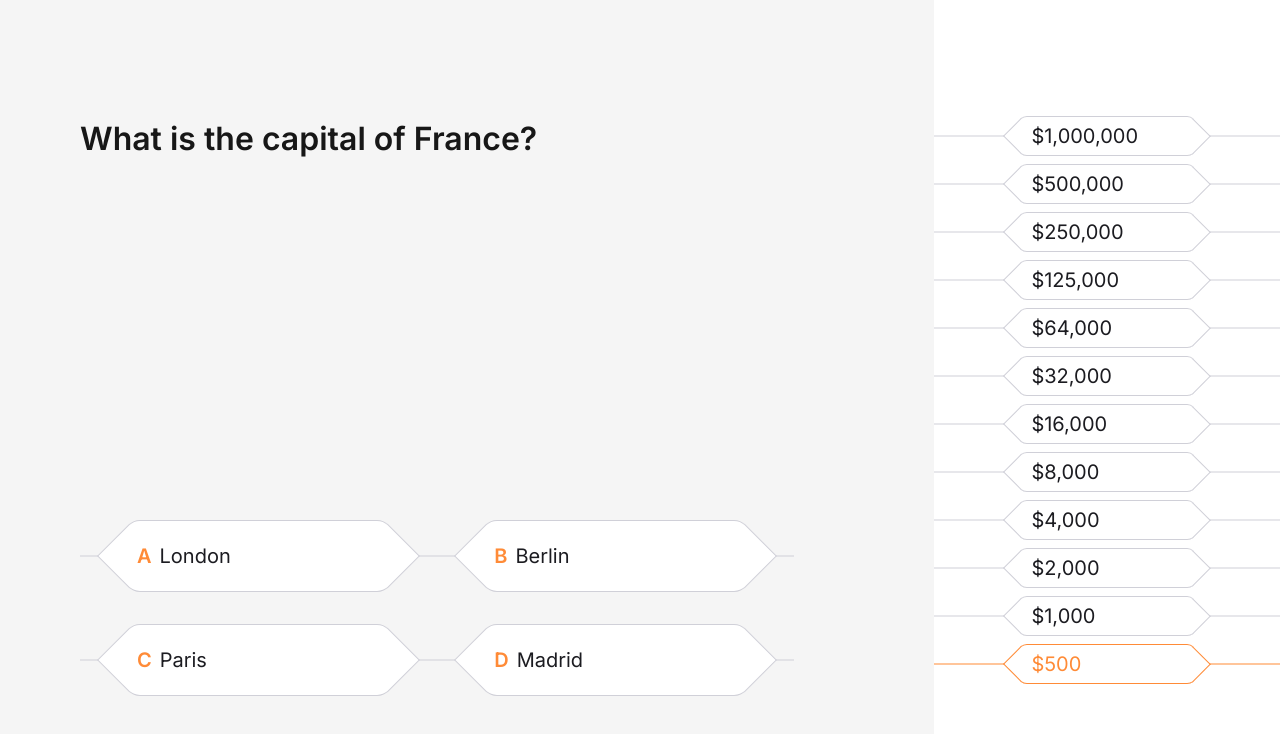
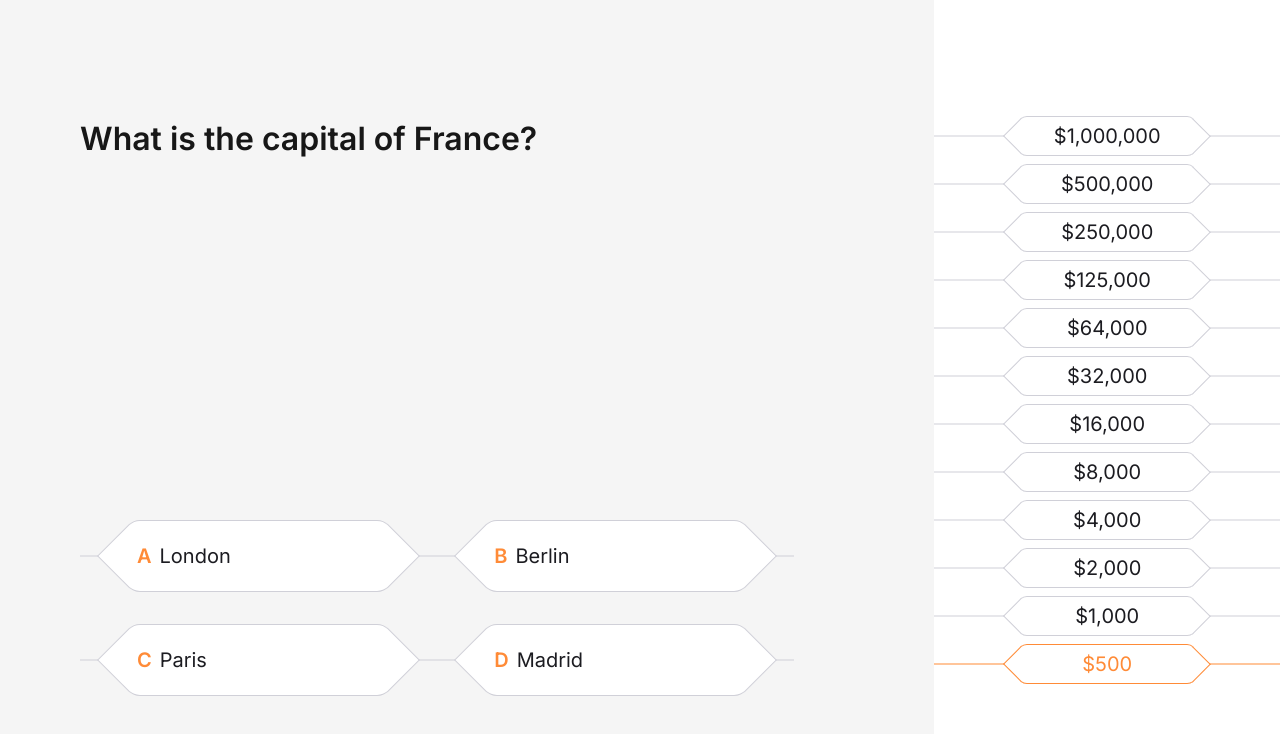
Before and after one commit to Hotpick/nextjs-game, a Next.js app: page /game in a window 1280 px wide. Shown: the top 734 px of the page. Built offline with nearby package versions, Linux system fonts and the light colour scheme.

Commit message:
update hexagon cell, fix text position in sidebar

```diff
--- a/src/app/game/page.tsx
+++ b/src/app/game/page.tsx
@@ -72,15 +72,17 @@ export default function GamePage() {
               <AnswerOption
                 key={answer.id}
                 state={answerStates[answer.id] ?? "inactive"}
+                letter={
+                  <span className={styles.letterBadge}>
+                    {LETTERS[idx] ?? String(idx + 1)}
+                  </span>
+                }
                 onClick={() => {
                   handleAnswer(answer);
                 }}
                 disabled={isAnswering}
               >
-                <span className={styles.letterBadge}>
-                  {LETTERS[idx] ?? String(idx + 1)}
-                </span>
-                <span>{answer.text}</span>
+                {answer.text}
               </AnswerOption>
             </div>
           ))}
--- a/src/components/Game/AnswerOption.tsx
+++ b/src/components/Game/AnswerOption.tsx
@@ -9,6 +9,7 @@ type AnswerOptionProps = {
   onClick: () => void;
   disabled?: boolean;
   children: React.ReactNode;
+  letter?: React.ReactNode;
 };
 
 type StateColors = {
@@ -45,6 +46,7 @@ const AnswerOption = ({
   onClick,
   disabled = false,
   children,
+  letter,
 }: AnswerOptionProps) => {
   const buttonStyles = {
     "--button-border-color": COLORS[state].border,
@@ -58,6 +60,7 @@ const AnswerOption = ({
       disabled={disabled}
       className={styles.root}
       style={buttonStyles}
+      prefix={letter}
     >
       {children}
     </HexagonLineCell>
--- a/src/components/HexagonLineCell/HexagonLineCell.module.css
+++ b/src/components/HexagonLineCell/HexagonLineCell.module.css
@@ -66,6 +66,14 @@
   background-color: var(--button-bg-color, var(--white-100));
 }
 
+.prefix,
+.suffix {
+  flex-shrink: 0;
+  display: flex;
+  align-items: center;
+  z-index: 2;
+}
+
 .content {
   position: relative;
   display: flex;
@@ -74,6 +82,11 @@
   font-weight: 400;
   width: 100%;
   z-index: 1;
+}
+
+.contentInner {
+  flex-grow: 1;
+  min-width: 0;
 }
 
 .inner:before {
--- a/src/components/HexagonLineCell/HexagonLineCell.tsx
+++ b/src/components/HexagonLineCell/HexagonLineCell.tsx
@@ -4,13 +4,17 @@ import styles from "./HexagonLineCell.module.css";
 
 type Props = {
   children: React.ReactNode;
+  prefix?: React.ReactNode;
+  suffix?: React.ReactNode;
   onClick?: () => void;
   className?: string;
-} & ButtonHTMLAttributes<HTMLButtonElement> &
-  HTMLAttributes<HTMLDivElement>;
+} & Omit<ButtonHTMLAttributes<HTMLButtonElement>, "prefix"> &
+  Omit<HTMLAttributes<HTMLDivElement>, "prefix">;
 
 const HexagonLineCell = ({
   children,
+  prefix,
+  suffix,
   onClick,
   className,
   disabled,
@@ -29,7 +33,11 @@ const HexagonLineCell = ({
       <span className={styles.line} aria-hidden="true"></span>
       <span className={styles.body}>
         <span className={styles.inner}>
-          <span className={styles.content}>{children}</span>
+          <span className={styles.content}>
+            {prefix && <span className={styles.prefix}>{prefix}</span>}
+            <span className={styles.contentInner}>{children}</span>
+            {suffix && <span className={styles.suffix}>{suffix}</span>}
+          </span>
         </span>
       </span>
     </Tag>
```
